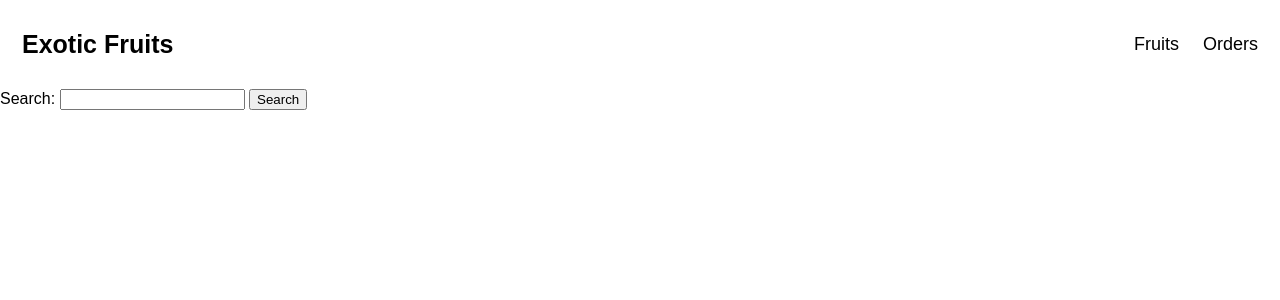
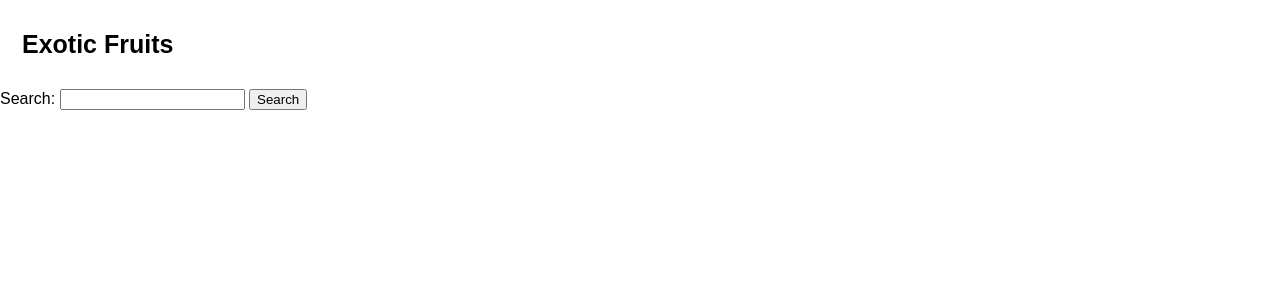
Before and after one commit to tatianaalexiss/Fruitsforsell, a PHP site: page / in a window 1280 px wide. Shown: the top 300 px of the page. Run offline with PHP 8.4, Linux system fonts and the light colour scheme; data that the repository does not hold is empty.

Commit message:
Update index.php

```diff
--- a/index.php
+++ b/index.php
@@ -67,8 +67,6 @@ body {
 <div class="header">
   <a href="#default" class="logo"> Exotic Fruits </a>
   <div class="header-right">
-    <a href= "fruit.html">Fruits</a>
-    <a href="orders.html">Orders</a>
   </div>
 </div>
 <style>
```
